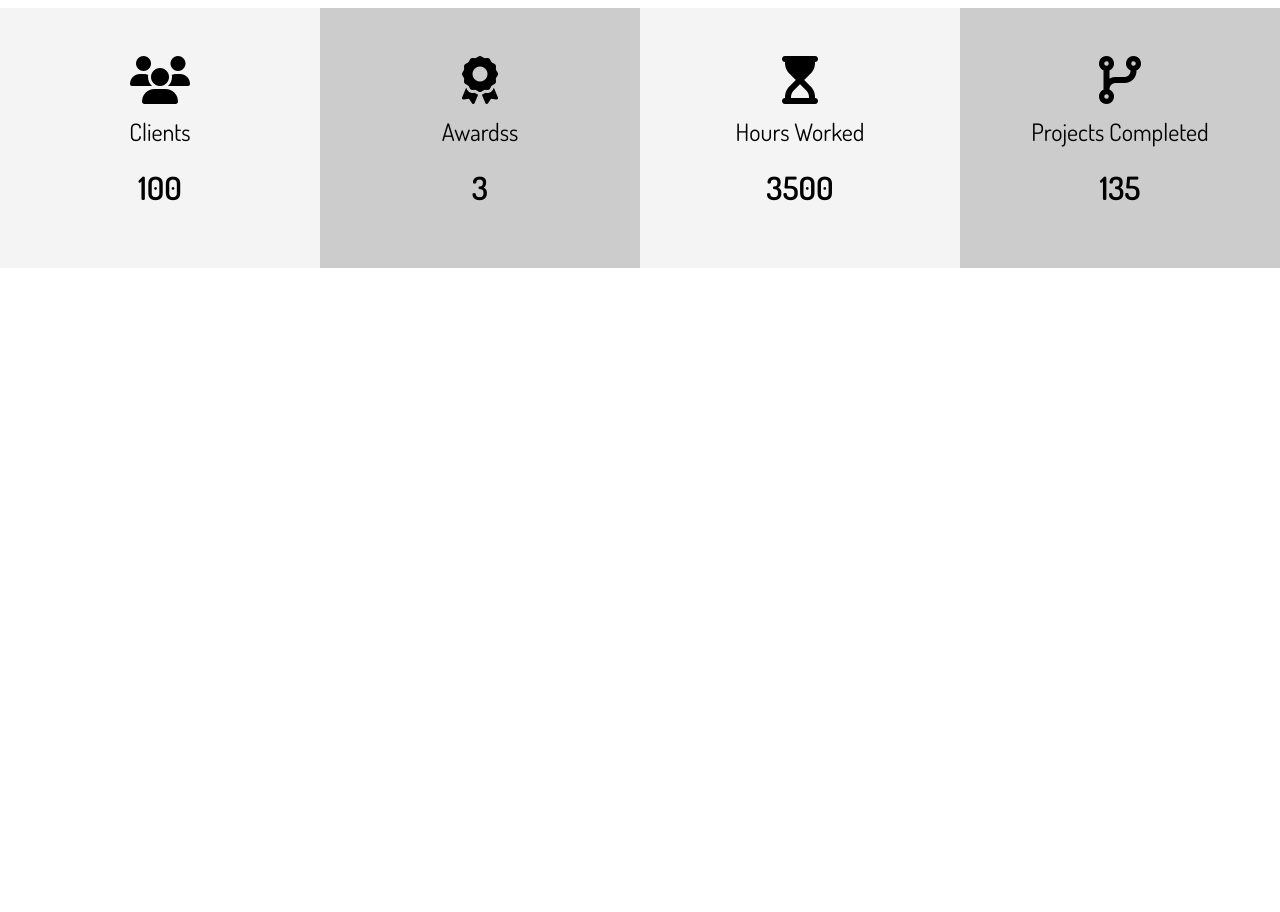
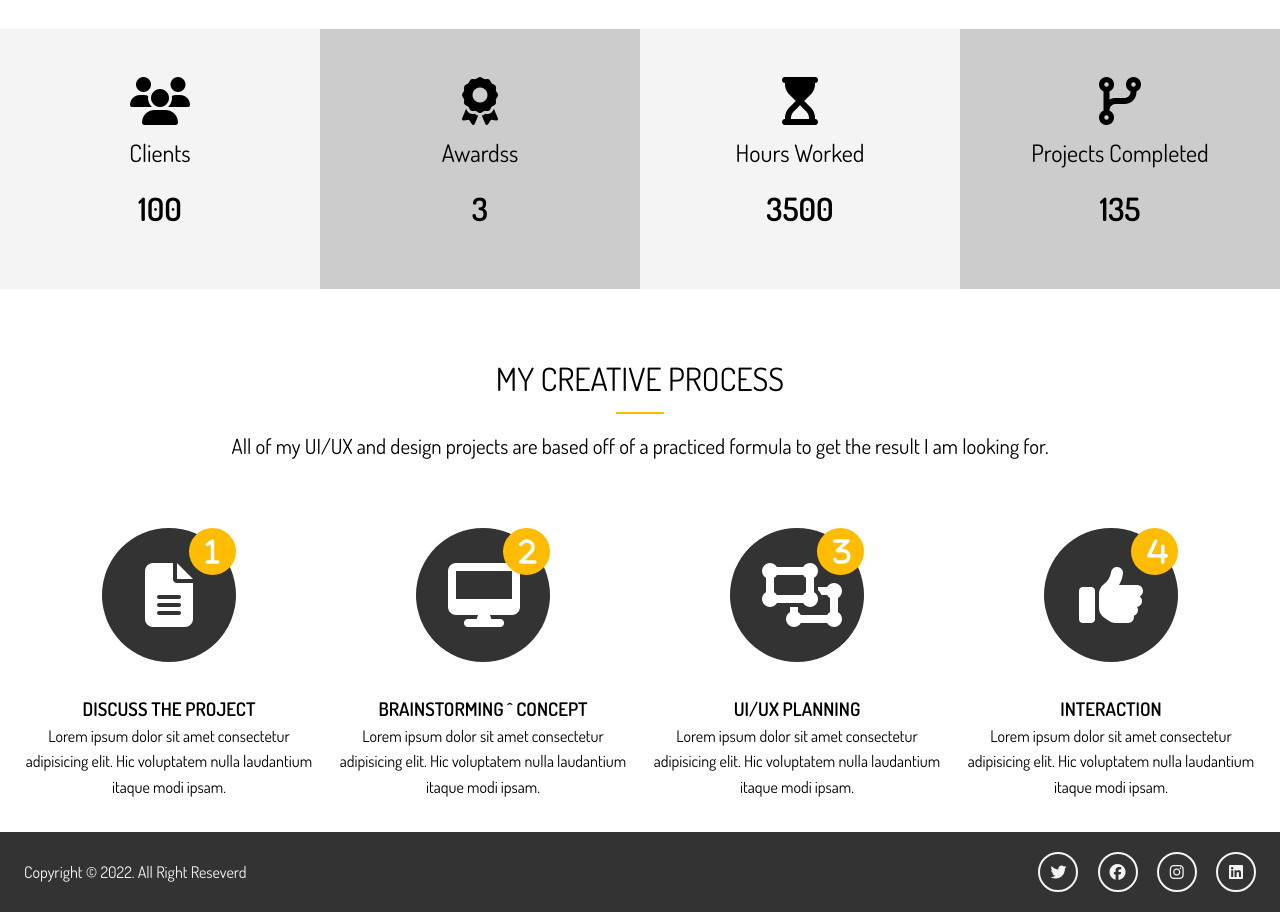
Before and after one commit to chrisricola/sassPortfolio, a website: page dist/index.html in a window 1280 px wide. Shown: the part 1178-2090 px from the top of the page. Before the commit the page ends 1478 px from the top, so only its background shows below. Drawn offline with Linux system fonts and the light colour scheme.

Commit message:
Added socail section and footer, finished remaining touches of scss for bottom sections

```diff
--- a/scss/_config.scss
+++ b/scss/_config.scss
@@ -6,3 +6,12 @@ $light-color: #f4f4f4;
 $medium-color: #ccc;
 $dark-color: #333;
 $bg-image: url('../img/showcase.jpg');
+
+// Set Text Color
+@function set-text-color($color) {
+    @if(lightness($color) > 50) {
+        @return #000;
+    } @else {
+        @return #fff;
+    }
+}
--- a/scss/_utlities.scss
+++ b/scss/_utlities.scss
@@ -82,3 +82,20 @@ input[class^='btn-']:hover {
         margin: 4rem 0;
     }
 }
+
+.section-title {
+    font-size: 2rem;
+    display: block;
+    padding-bottom: 0.5rem;
+    text-align: center;
+    font-weight: 100;
+    text-transform: uppercase;
+}
+
+.bottom-line {
+    height: 2px;
+    width: 3rem;
+    background: $main-color;
+    display: block;
+    margin: 0 auto 1rem auto;
+}
--- a/scss/main.scss
+++ b/scss/main.scss
@@ -142,4 +142,84 @@ img {
             }
         }
     }
+
+    // Home Section C
+    &-c {
+        .process {
+            display: grid;
+            grid-template-columns: repeat(4, 1fr);
+            grid-gap: 1.5rem;
+            text-align: center;
+
+            &-step {
+                position: absolute;
+                top: 0;
+                right: 0;
+                font-size: 28px;
+                background: $main-color;
+                color: set-text-color($main-color);
+                border-radius: 50%;
+                height: 15px;
+                width: 15px;
+                line-height: 15px;
+                padding: 1rem;
+                transition: all 1s;
+            }
+
+            &-icon {
+                border-radius: 50%;
+                background: $dark-color;
+                color: set-text-color($dark-color);
+                padding: 2rem;
+                width: 70px;
+                height: 70px;
+                line-height: 70px;
+                text-align: center;
+                position: relative;
+                transition: all 1s;
+
+                &:hover {
+                    background: $main-color;
+                    width: 90px;
+                    height: 90px;
+                    line-height: 90px;
+
+                    .process-step {
+                        background: $dark-color;
+                        color: set-text-color($dark-color);
+                    }
+                }
+             }
+        }
+    }
 }
+
+// Footer
+
+#main-footer {
+    background: $dark-color;
+    color: #f4f4f4;
+    height: 5rem;
+
+    .footer-content {
+        display: flex;
+        justify-content: space-between;
+        height: 5rem;
+        align-items: center;
+
+        .social .fab {
+            margin-left: 1rem;
+            border: 2px #f4f4f4 solid;
+            border-radius: 50%;
+            height: 20px;
+            width: 20px;
+            line-height: 20px;
+            text-align: center;
+            padding: 0.5rem;
+
+            &:hover {
+                background: $main-color;
+            }
+        }
+    }
+}
```
Also changed, not shown: dist/css/main.css, dist/index.html.
